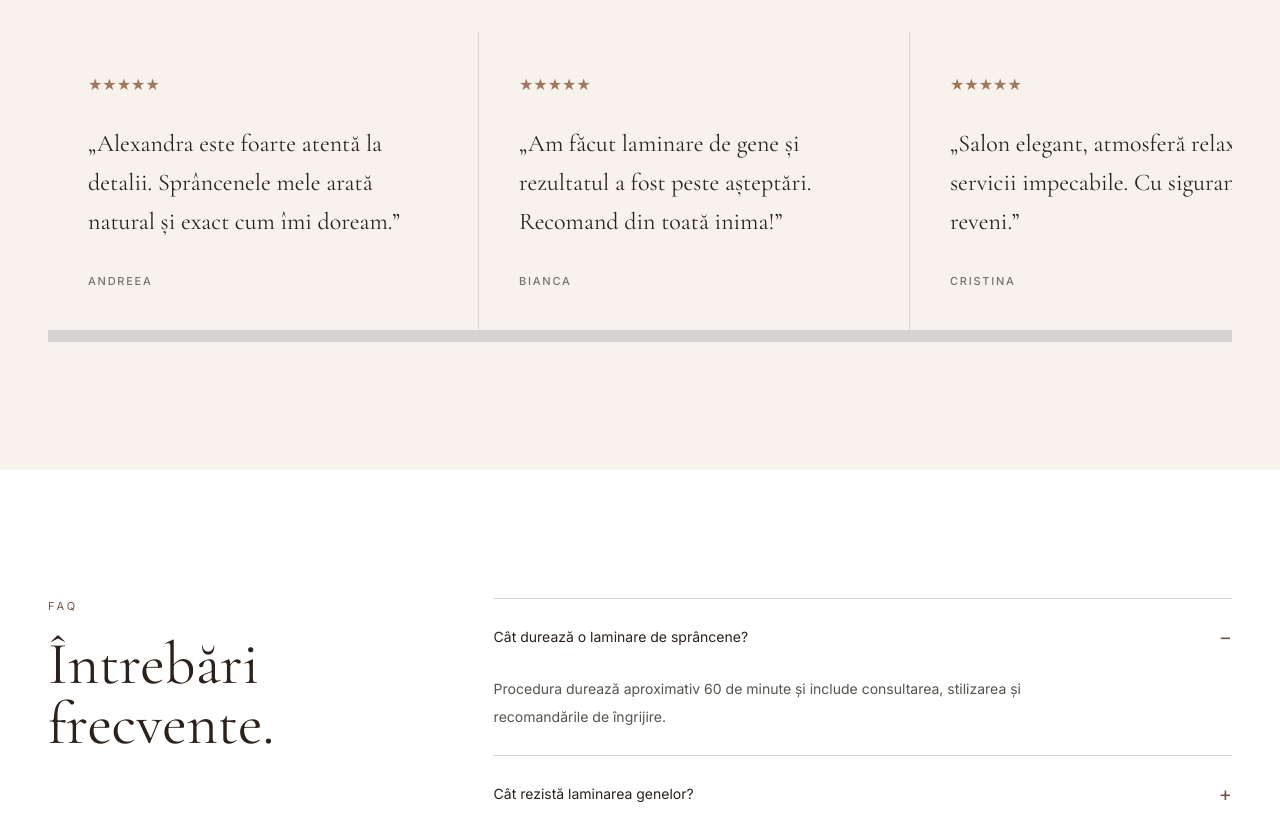
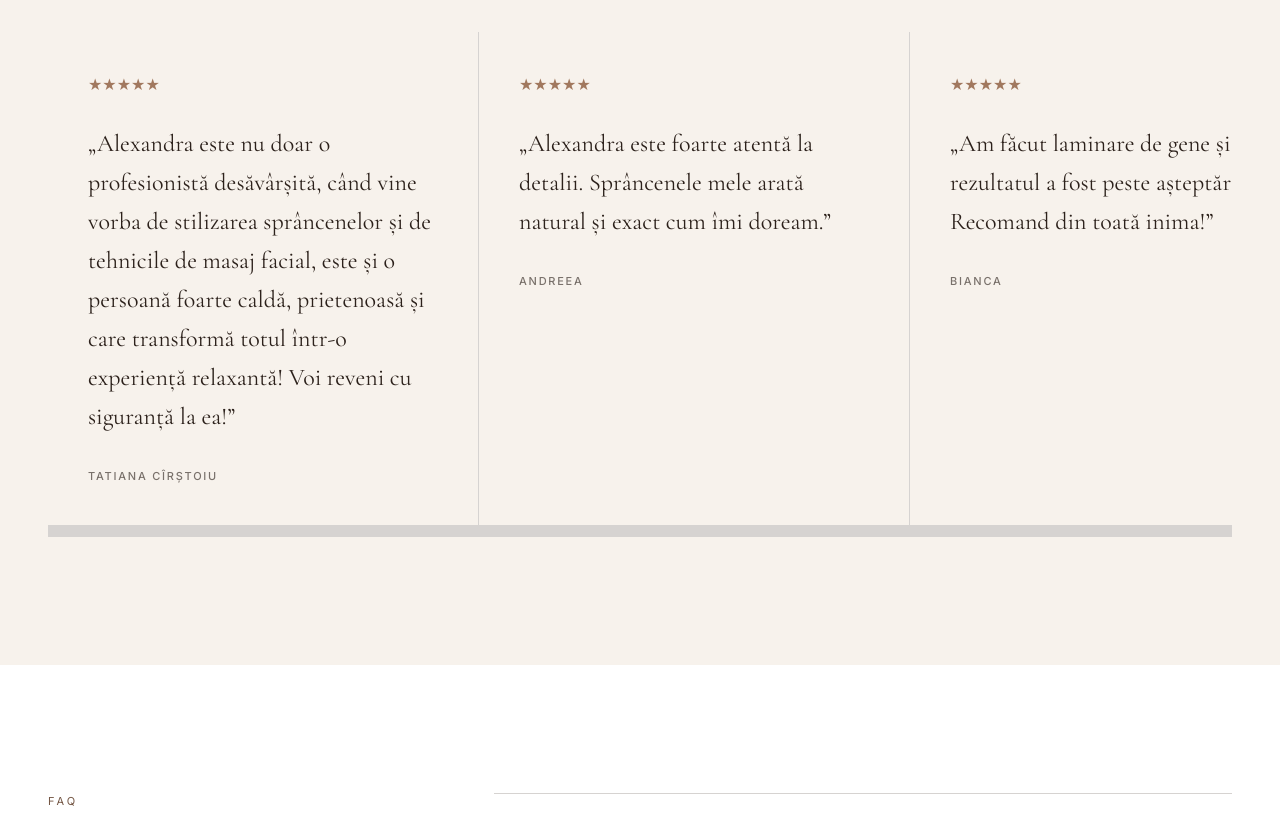
Before and after one commit to alexandramarinas/-brows-and-lashes-by-alexandra, a Next.js app: page / in a window 1280 px wide. Shown: the part 3840-4664 px from the top of the page. Built offline with nearby package versions, Linux system fonts and the light colour scheme.

Commit message:
Add Tatiana client review

```diff
--- a/src/app/components/Testimonials.tsx
+++ b/src/app/components/Testimonials.tsx
@@ -1,2 +1,2 @@
-const reviews=[["Andreea","Alexandra este foarte atentă la detalii. Sprâncenele mele arată natural și exact cum îmi doream."],["Bianca","Am făcut laminare de gene și rezultatul a fost peste așteptări. Recomand din toată inima!"],["Cristina","Salon elegant, atmosferă relaxantă și servicii impecabile. Cu siguranță voi reveni."]];
+const reviews=[["Tatiana Cîrștoiu","Alexandra este nu doar o profesionistă desăvârșită, când vine vorba de stilizarea sprâncenelor și de tehnicile de masaj facial, este și o persoană foarte caldă, prietenoasă și care transformă totul într-o experiență relaxantă! Voi reveni cu siguranță la ea!"],["Andreea","Alexandra este foarte atentă la detalii. Sprâncenele mele arată natural și exact cum îmi doream."],["Bianca","Am făcut laminare de gene și rezultatul a fost peste așteptări. Recomand din toată inima!"],["Cristina","Salon elegant, atmosferă relaxantă și servicii impecabile. Cu siguranță voi reveni."]];
 export default function Testimonials(){return <section className="overflow-hidden bg-[#f7f2ec] px-6 py-24 sm:py-32 lg:px-12"><div className="mx-auto max-w-[1200px]"><p className="text-[11px] uppercase tracking-[.28em] text-[#745644]">Recenzii</p><div className="mt-5 flex flex-wrap items-end justify-between gap-6"><h2 className="font-[family-name:var(--font-cormorant)] text-5xl sm:text-6xl">Cuvinte de la cliente.</h2><p className="text-xs text-stone-500">Glisează pentru mai multe</p></div><div className="mt-14 flex snap-x gap-px overflow-x-auto bg-stone-300 pb-3">{reviews.map(([name,text])=><article key={name} className="min-w-[82vw] snap-start bg-[#f7f2ec] p-8 sm:min-w-[430px] sm:p-10"><p className="text-[#a1785e]">★★★★★</p><blockquote className="mt-7 font-[family-name:var(--font-cormorant)] text-2xl leading-relaxed">„{text}”</blockquote><p className="mt-8 text-[11px] font-medium uppercase tracking-[.16em] text-stone-500">{name}</p></article>)}</div></div></section>}
```
